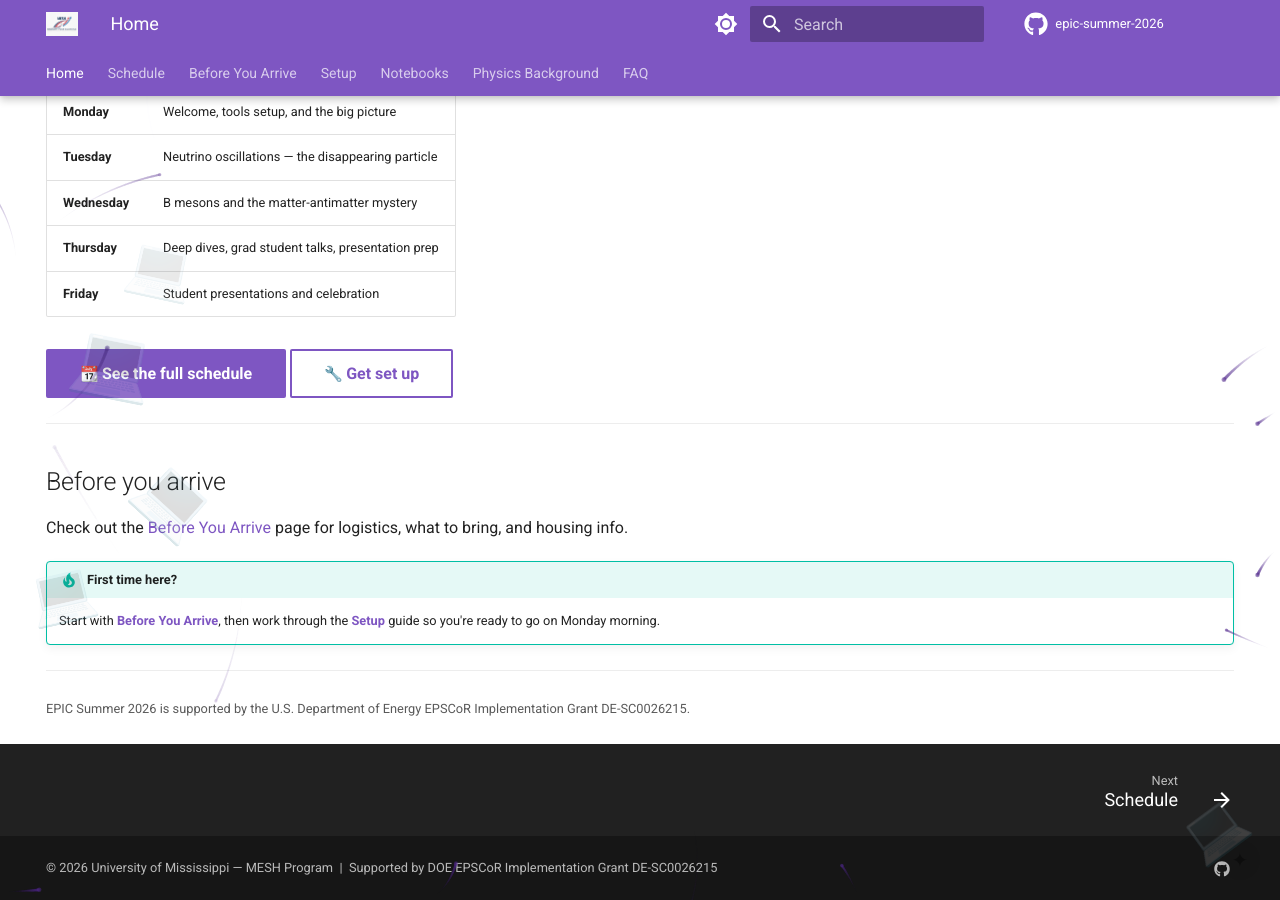
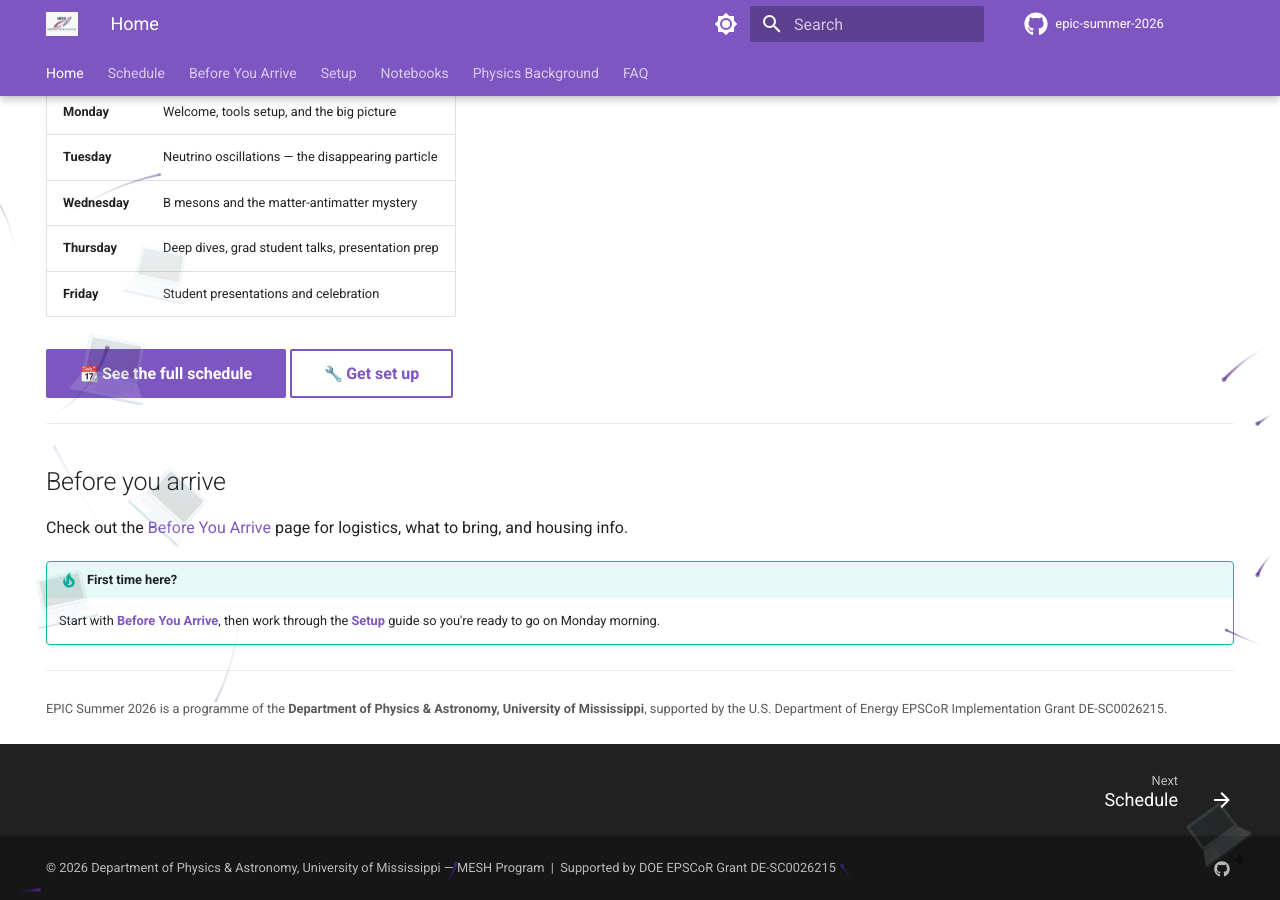
Before and after one commit to olemiss-physics/epic-summer-2026, an MkDocs documentation site: the page built from docs/index.md, in a window 1280 px wide and 900 px high, scrolled down 1517 px. Built offline with MkDocs 1.6.1 and Material for MkDocs 9.7.7, drawn with Linux system fonts in a browser that asks for light colours; emoji names are drawn with the system emoji font; comment, search, counter and statistics services are not loaded.

Commit message:
Credit Department of Physics & Astronomy in footer and home page

```diff
--- a/docs/index.md
+++ b/docs/index.md
@@ -79,4 +79,4 @@
 
 ---
 
-<small>EPIC Summer 2026 is supported by the U.S. Department of Energy EPSCoR Implementation Grant DE-SC0026215.</small>
+<small>EPIC Summer 2026 is a programme of the **Department of Physics & Astronomy, University of Mississippi**, supported by the U.S. Department of Energy EPSCoR Implementation Grant DE-SC0026215.</small>
--- a/mkdocs.yml
+++ b/mkdocs.yml
@@ -92,4 +92,4 @@
       name: EPIC on GitHub
   generator: false
 
-copyright: "&copy; 2026 University of Mississippi — MESH Program &nbsp;|&nbsp; Supported by DOE EPSCoR Implementation Grant DE-SC0026215"
+copyright: "&copy; 2026 Department of Physics &amp; Astronomy, University of Mississippi — MESH Program &nbsp;|&nbsp; Supported by DOE EPSCoR Grant DE-SC0026215"
```
